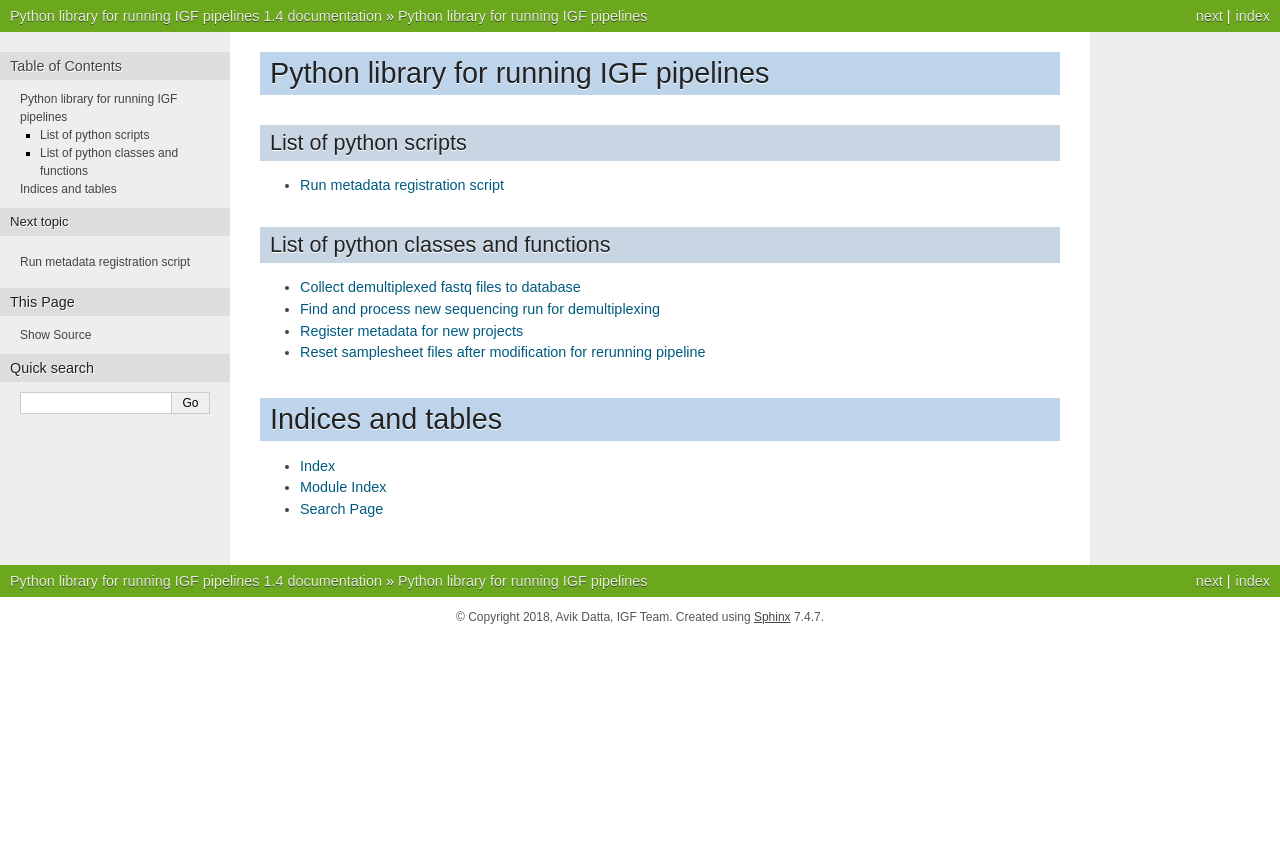
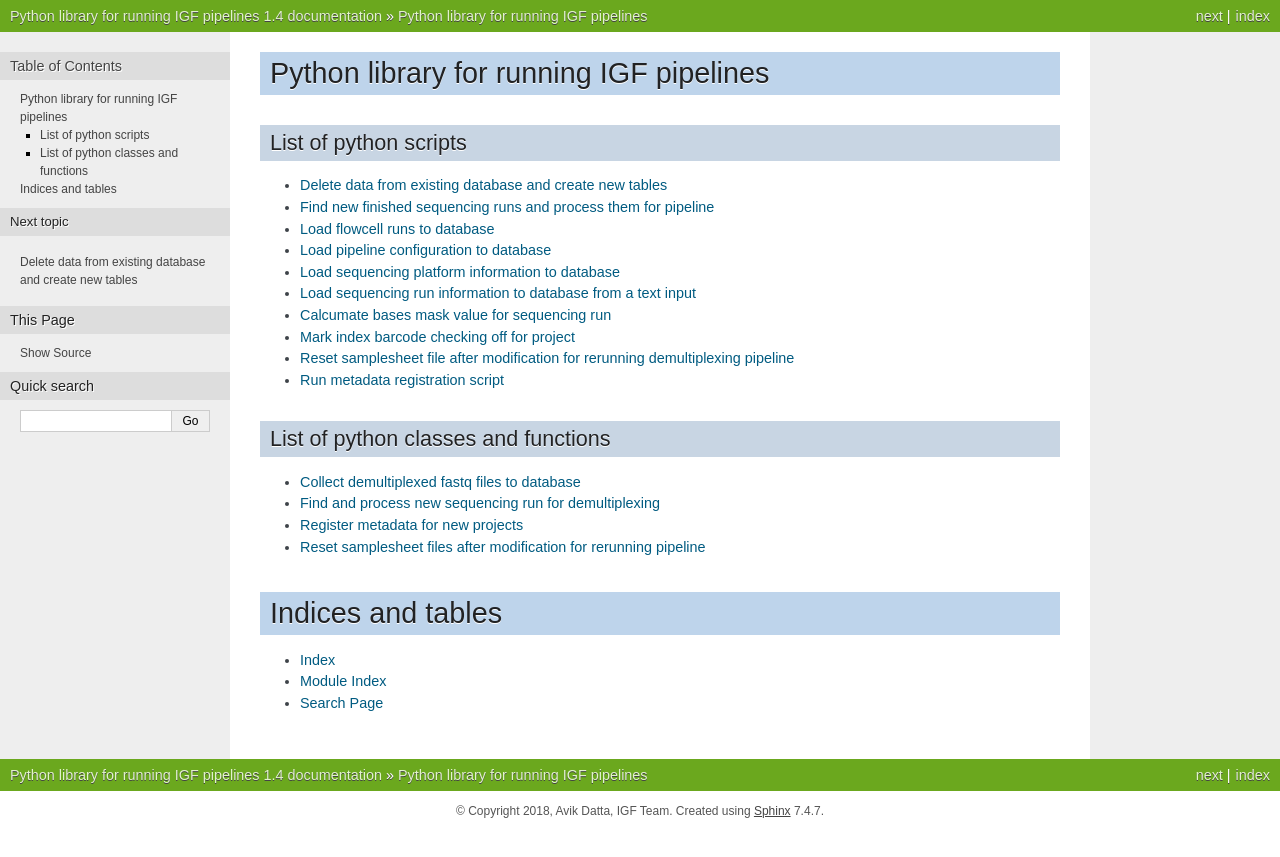
Before and after one commit to imperial-genomics-facility/data-management-python, a Sphinx documentation site: the page built from doc/index.rst, in a window 1280 px wide. Shown: the top 857 px of the page. Built offline with Sphinx 7.4.7, drawn with Linux system fonts in a browser that asks for light colours.

Commit message:
added help pages for db scripts

```diff
--- /dev/null
+++ b/doc/scripts/clean_and_rebuild_database.rst
@@ -0,0 +1,15 @@
+Delete data from existing database and create new tables
+========================================================
+
+**Usage**
+
+  clean_and_rebuild_database.py
+    [-h]
+    -d DBCONFIG_PATH
+    -s SLACK_CONFIG
+
+**Parameters**
+
+  -h, --help             :  Show this help message and exit
+  -d, --dbconfig_path    :  Database configuration json file
+  -s, --slack_config     :  Slack configuration json file
--- /dev/null
+++ b/doc/scripts/find_new_seqrun_and_prepare_md5.rst
@@ -0,0 +1,30 @@
+Find new finished sequencing runs and process them for pipeline
+===============================================================
+
+**Usage**
+
+find_new_seqrun_and_prepare_md5.py
+  [-h]
+  -p SEQRUN_PATH
+  -m MD5_PATH
+  -d DBCONFIG_PATH
+  -s SLACK_CONFIG
+  -a ASANA_CONFIG
+  -i ASANA_PROJECT_ID
+  -n PIPELINE_NAME
+  -j SAMPLESHEET_JSON_SCHEMA
+  [-e EXCLUDE_PATH]
+
+
+**Parameters**
+
+    -h, --help                     : Show this help message and exit
+    -p, --seqrun_path              : Seqrun directory path
+    -m, --md5_path                 : Seqrun md5 output dir
+    -d, --dbconfig_path            : Database configuration json file
+    -s, --slack_config             : Slack configuration json file
+    -a, --asana_config             : Asana configuration json file
+    -i, --asana_project_id         : Asana project id
+    -n, --pipeline_name            : IGF pipeline name
+    -j, --samplesheet_json_schema  : JSON schema for samplesheet validation
+    -e, --exclude_path             : List of sub directories excluded from the search
--- /dev/null
+++ b/doc/scripts/load_flowcell_rules_data.rst
@@ -0,0 +1,19 @@
+Load flowcell runs to database
+==============================
+
+**Usage**
+  load_flowcell_rules_data.py
+    [-h]
+    -f FLOWCELL_DATA
+    [-u]
+    -d DBCONFIG_PATH
+    -s SLACK_CONFIG
+
+
+**Parameters**
+
+  -h, --help            :  Show this help message and exit
+  -f, --flowcell_data   :  Flowcell rules data json file
+  -u, --update          :  Update existing flowcell rules data, default: False
+  -d, --dbconfig_path   :  Database configuration json file
+  -s, --slack_config    :  Slack configuration json file
--- /dev/null
+++ b/doc/scripts/load_pipeline_data.rst
@@ -0,0 +1,18 @@
+Load pipeline configuration to database
+=======================================
+
+**Usage**
+  load_pipeline_data.py
+    [-h]
+    -p PIPELINE_DATA
+    [-u]
+    -d DBCONFIG_PATH
+    -s SLACK_CONFIG
+
+**Paramaters**
+
+  -h, --help           :  Show this help message and exit
+  -p, --pipeline_data  :  Pipeline data json file
+  -u, --update         :  Update existing platform data, default: False
+  -d, --dbconfig_path  :  Database configuration json file
+  -s, --slack_config   :  Slack configuration json file
--- /dev/null
+++ b/doc/scripts/load_platform_data.rst
@@ -0,0 +1,14 @@
+Load sequencing platform information to database
+=================================================
+
+**Usage**
+  load_platform_data.py [-h] -p PLATFORM_DATA [-u] -d DBCONFIG_PATH -s SLACK_CONFIG
+
+
+**Parameters**
+
+  -h, --help             :  Show this help message and exit
+  -p, --platform_data    :  Platform data json file
+  -u, --update           :  Update existing platform data, default: False
+  -d, --dbconfig_path    :  Database configuration json file
+  -s, --slack_config     :  Slack configuration json file
--- /dev/null
+++ b/doc/scripts/load_seqrun_data.rst
@@ -0,0 +1,12 @@
+Load sequencing run information to database from a text input
+=============================================================
+
+**Usage**
+  load_seqrun_data.py [-h] -p SEQRUN_DATA -d DBCONFIG_PATH -s  SLACK_CONFIG
+
+**Parameters**
+
+  -h, --help             :  Show this help message and exit
+  -p, --seqrun_data      :  Seqrun data json file
+  -d, --dbconfig_path    :  Database configuration json file
+  -s, --slack_config     :  Slack configuration json file
--- /dev/null
+++ b/doc/scripts/makeBasesMask.rst
@@ -0,0 +1,20 @@
+Calcumate bases mask value for sequencing run
+==============================================
+
+**Usage**
+
+  makeBasesMask.py
+  [-h]
+  -s SAMPLESHEET_FILE
+  -r RUNINFO_FILE
+  [-a READ_OFFSET]
+  [-b INDEX_OFFSET]
+
+
+**Parameters**
+
+  -h, --help               :  Show this help message and exit
+  -s, --samplesheet_file   :  Illumina format samplesheet file
+  -r, --runinfo_file       :  Illumina format RunInfo.xml file
+  -a, --read_offset        :  Extra sequencing cycle for reads, default: 1
+  -b, --index_offset       :  Extra sequencing cycle for index, default: 0
--- /dev/null
+++ b/doc/scripts/mark_project_barcode_check_off.rst
@@ -0,0 +1,20 @@
+Mark index barcode checking off for project
+=============================================
+
+**Usage**
+
+  mark_project_barcode_check_off.py
+    [-h]
+    -p PROJET_ID_LIST
+    -d DBCONFIG
+    [-s]
+    -n SLACK_CONFIG
+
+
+**Parameters**
+
+  -h, --help            :  Show this help message and exit
+  -p, --projet_id_list  :  A file path listing project_igf_id
+  -d, --dbconfig        :  Database configuration file path
+  -s, --log_slack       :  Toggle slack logging
+  -n, --slack_config    :  Slack configuration file path
--- /dev/null
+++ b/doc/scripts/reset_samplesheet_for_pipeline.rst
@@ -0,0 +1,23 @@
+Reset samplesheet file after modification for rerunning demultiplexing pipeline
+================================================================================
+
+**Usage**
+
+ reset_samplesheet_for_pipeline.py
+   [-h]
+   -p SEQRUN_PATH
+   -d DBCONFIG
+   -n SLACK_CONFIG
+   -a ASANA_CONFIG
+   -i ASANA_PROJECT_ID
+   -f INPUT_LIST
+
+**Parameters**
+
+  -h, --help              :  Show this help message and exit
+  -p, --seqrun_path       :  Sequencing run directory path
+  -d, --dbconfig          :  Database configuration file path
+  -n, --slack_config      :  Slack configuration file path
+  -a, --asana_config      :  Asana configuration file path
+  -i, --asana_project_id  :  Asana project id
+  -f, --input_list        :  Sequencing run id list file
```
Also changed, not shown: doc/scripts/run_metadata_registration_script.rst (+8 -8 lines).
